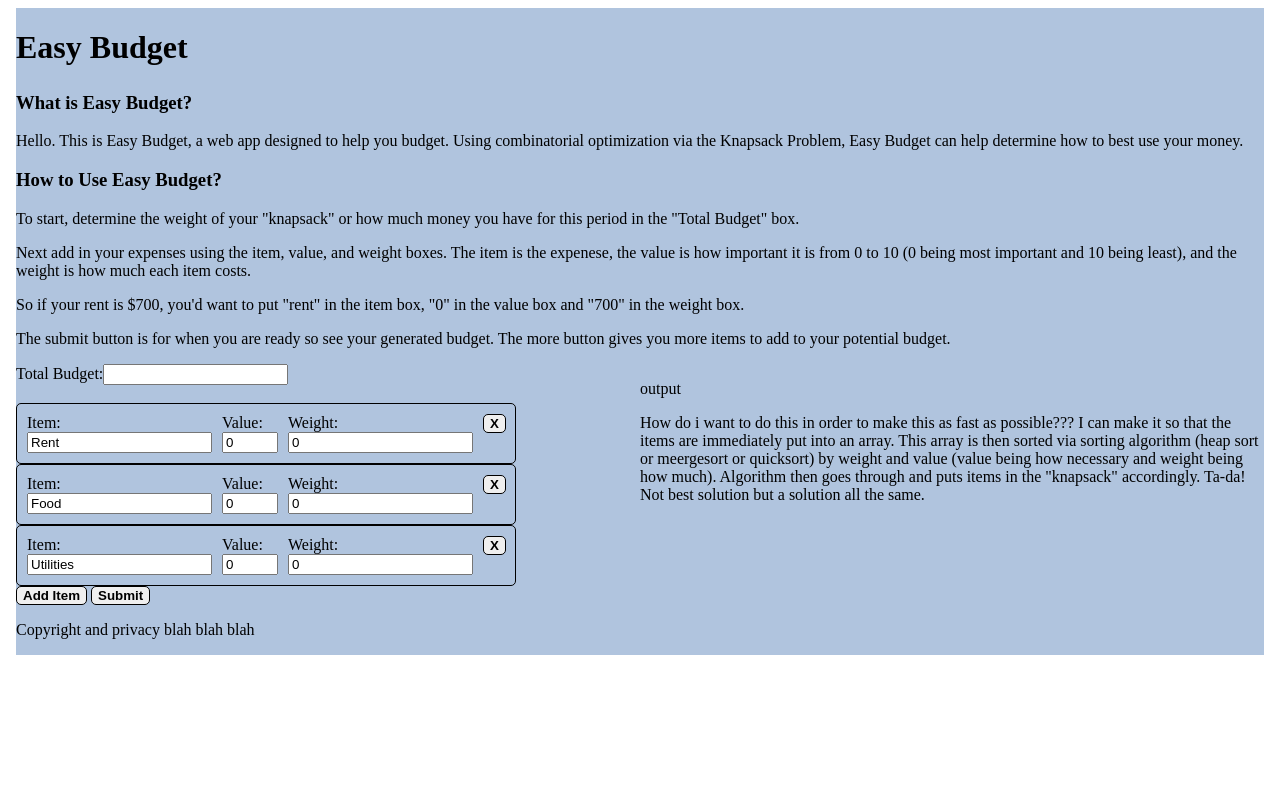
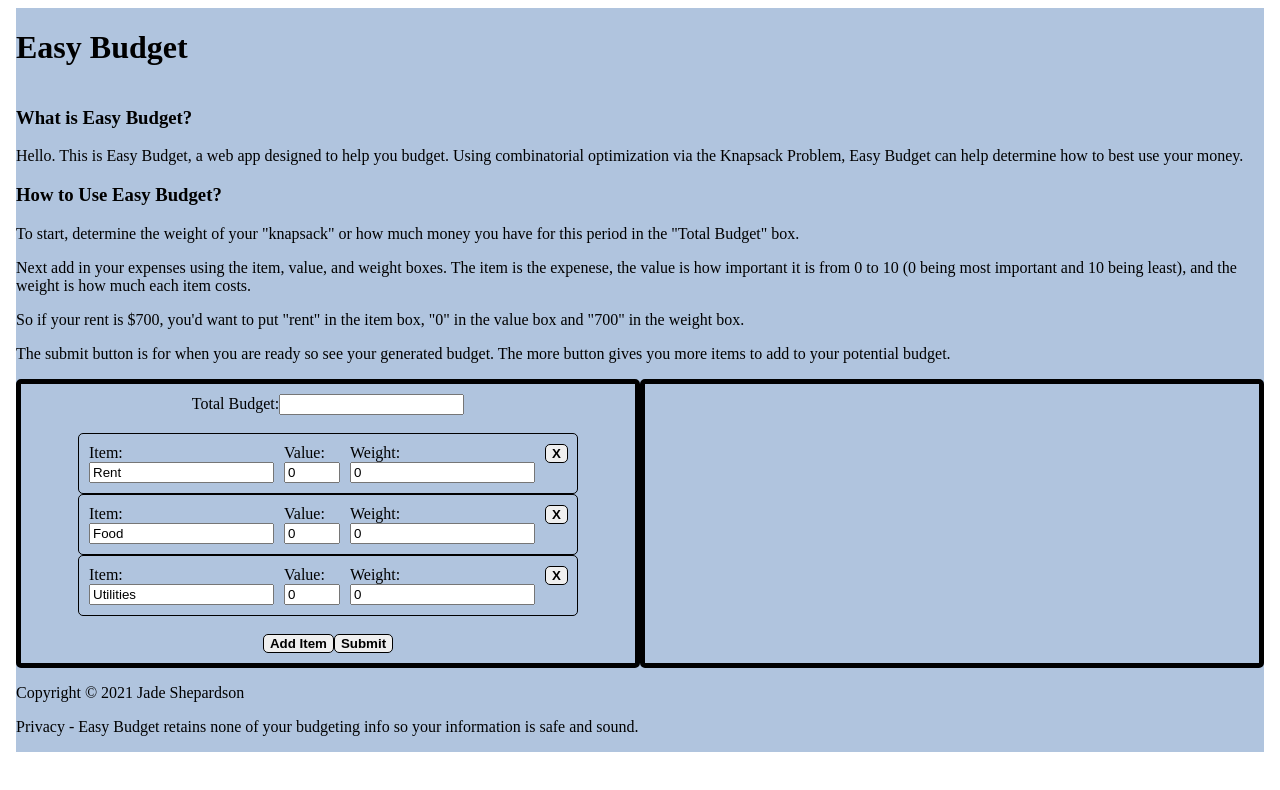
Before and after one commit to JadeShepardson/Budget, a Svelte app in the folder template-master/: page / in a window 1280 px wide. Shown: the top 790 px of the page. Built offline with nearby package versions, Linux system fonts and the light colour scheme.

Commit message:
Update App.svelte

```diff
--- a/template-master/src/App.svelte
+++ b/template-master/src/App.svelte
@@ -1,29 +1,33 @@
 <script>
 	class Budget {
-		//completed boolean
-		//text string
 		constructor(name, value, weight) {
 			this.name = name;
 			this.val = value;
 			this.weight = weight;
-		}
-	}
+		} //budget constructor
+	}//budget class
 	let budgets = [
 		new Budget("Rent", 0, 0),
 		new Budget("Food", 0, 0),
 		new Budget("Utilities", 0, 0)
-	]
-	const add_budget = () => {
+	] //budgets list
+	const add_budget = () => { //adds new budget item to budgets list
 		budgets = budgets.concat([new Budget("Item", 0, 0)])
-	}
-	const delete_budget = (item_to_delete) => {
-		if(confirm("Delete " + item_to_delete + "?")) {
-			budgets = budgets.filter((budget) => budget !== item_to_delete)
-		}
-	}
-	const calculate_budget = () => {
+	} //add_budget
+	const delete_budget = (item_to_delete) => { //deletes a selected budget from budgets list
+		budgets = budgets.filter((budget) => budget !== item_to_delete)
+	} //delete_budget
+	const calculate_budget = () => { //calculates what can fit in one's budget
+		total_budget = document.getElementById('total')
+		sort_budget
 
-	}
+	} //calculate_budget
+	const sort_budget = () => {
+		//using quicksort algorithm for the running time and the storage costs
+	} //sort_budget
+	const partition = () => {
+		//partition for the quicksort (sort_budget) algorithm
+	} //partition
 </script>
 
 <style>
@@ -32,10 +36,10 @@
     	height: 100%;
 		display: grid;
 		grid-template:
-	    	"header header" 65px
-        	"info info"
-	    	"input output"
-	    	"footer footer" 50px
+	    	"header header" auto
+        	"info info" auto
+	    	"input output" 1fr
+	    	"footer footer" auto
         	/1fr 1fr
 	}
 	header {
@@ -46,15 +50,25 @@
 	}
 	[id=input] {
 		grid-area: input;
-		padding-right: 10px;
+		padding: 10px;
+		border: 5px solid black;
+		border-radius: 5px;
 	}
 	[id=output] {
 		grid-area: output;
+		text-align: center;
+		border: 5px solid black;
+		padding: 10px;
+		border-radius: 5px;
 	}
 	footer {
 		grid-area: footer;
 	}
+	[id=totalBudget] {
+		text-align: center;
+	}
 	budget-item {
+		margin: auto;
 		border: 1px solid black;
 		padding: 10px;
 		border-radius: 5px;
@@ -84,6 +98,10 @@
 		border-radius: 5px;
 		font-weight: bold;
 	}
+	[id=buttons] {
+		display: flex;
+		justify-content: center;
+	}
 </style>
 <body>
 	<header>
@@ -101,27 +119,31 @@
 	</div>
 
 	<div id = "input">
-		<div id="totalBudget"><span>Total Budget:</span><input type = "number" min="0"/></div>
+		<div id="totalBudget"><span>Total Budget:</span><input type = "number" min="0" id="total"/></div>
 		<br>
 		{#each budgets as budget}
-
-		<budget-item>
+			<budget-item>
 			<div id="item"><span>Item:</span><input type = "text" bind:value={budget.name}/></div>
 			<div id="value"><span>Value: </span><input type = "number" min="0" max="10" bind:value={budget.val}/></div>
 			<div id="weight"><span>Weight: </span><input type = "number" min="0" bind:value={budget.weight}/></div>
 			<div id="del_button"><button on:click={() => delete_budget(budget)}>X</button></div>
 		</budget-item>
 		{/each}
-		<button on:click={add_budget}>Add Item</button>
-		<button on:click={calculate_budget}>Submit</button>
+		<br>
+		<div id="buttons">
+			<button on:click={add_budget}>Add Item</button>
+			<button on:click={calculate_budget}>Submit</button>
+		</div>
 	</div>
 
 	<div id="output">
-		<p>output</p>
-		<p>How do i want to do this in order to make this as fast as possible??? I can make it so that the items are immediately put into an array. This array is then sorted via sorting algorithm (heap sort or meergesort or quicksort) by weight and value (value being how necessary and weight being how much). Algorithm then goes through and puts items in the "knapsack" accordingly. Ta-da! Not best solution but a solution all the same. </p>
+		<!--<p>output</p>
+		<p>How do i want to do this in order to make this as fast as possible??? I can make it so that the items are immediately put into an array. This array is then sorted via sorting algorithm (heap sort or meergesort or quicksort) by weight and value (value being how necessary and weight being how much). Algorithm then goes through and puts items in the "knapsack" accordingly. Ta-da! Not best solution but a solution all the same. </p>-->
+
 	</div>
 
 	<footer>
-		<p>Copyright and privacy blah blah blah</p>
+		<p>Copyright © 2021 Jade Shepardson</p>
+		<p>Privacy - Easy Budget retains none of your budgeting info so your information is safe and sound.</p>
 	</footer>
 </body>
```
